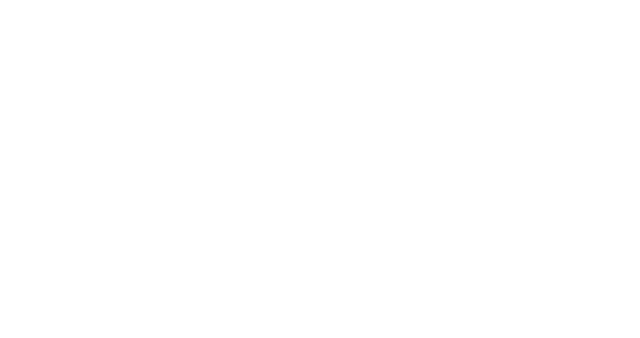
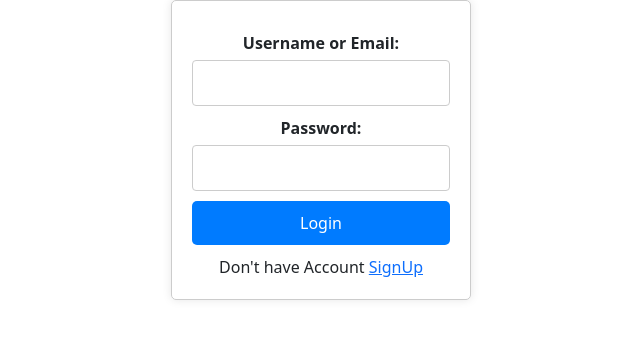
Before and after one commit to YOGESH808/notes-taking-frontend, a React (Create React App) app: page /notes/create in a window 1280 px wide. Before the commit this address had no page. Shown: the top 338 px of the page, without its empty margins (319-959 px from the left). Built offline with nearby package versions, Linux system fonts and the light colour scheme.

Commit message:
added routing

```diff
--- a/src/App.js
+++ b/src/App.js
@@ -4,6 +4,9 @@
 import Dashboard from "./components/Dashboard/Dashboard";
 import NotesList from "./components/Notes/NotesList";
 import { useEffect, useState } from "react";
+import CreateNote from "./components/Notes/CreateNote";
+import NotesHome from "./components/Notes/NotesHome";
+import NoteDetails from "./components/Notes/NoteDetails";
 
 function App() {
   const [authenticated,setAuthenticated] = useState(false);
@@ -22,8 +25,9 @@
           <Route path="/" Component={Dashboard}></Route>
           <Route path="/login" element={<Login onLoginSuccess={handleLoginSucess}/>}></Route>
           <Route path="/signup" Component={SignUp}></Route>
-          <Route path="/notes" element={authenticated?<NotesList/>:<Login onLoginSuccess={handleLoginSucess}/>}></Route>
-          {/* <Route path="/notes/:noteId" element={authenticated?<NoteDetails/>:<Login onLoginSuccess={handleLoginSucess}/>}></Route> */}
+          <Route path="/notes" element={authenticated?<NotesHome/>:<Login onLoginSuccess={handleLoginSucess}/>}></Route>
+          <Route path="/notes/create" element={authenticated?<CreateNote/>:<Login onLoginSuccess={handleLoginSucess}/>}></Route>
+          <Route path="/notes/:noteId" element={authenticated?<NoteDetails/>:<Login onLoginSuccess={handleLoginSucess}/>}></Route>
         </Routes>
       </Router>
     </>
--- a/src/components/Auth/Login.js
+++ b/src/components/Auth/Login.js
@@ -1,6 +1,7 @@
 import React, { useState } from 'react';
 import axios from 'axios';
 import {useNavigate } from 'react-router-dom';
+import { Link } from 'react-router-dom';
 export default function Login({ onLoginSuccess }) {
   const [formData, setFormData] = useState({
     usernameOrEmail: '',
@@ -64,6 +65,7 @@
           Login
         </button>
       </form>
+      <p style={{margin:'10px 0 0 0'}}>Don't have Account <Link to = "/signup">SignUp</Link></p>
     </div>
   );
 }
--- a/src/components/Auth/Signup.js
+++ b/src/components/Auth/Signup.js
@@ -1,6 +1,6 @@
 import React, { useState } from 'react';
 import axios from 'axios';
-import { useNavigate } from 'react-router-dom';
+import { useNavigate ,Link} from 'react-router-dom';
 
 function Signup() {
   const [username, setUsername] = useState('');
@@ -61,6 +61,8 @@
           Sign Up
         </button>
       </form>
+      <p style={{margin:'10px 0 0 0'}}>Already have an Account <Link to = "/login">Login</Link></p>
+
     </div>
   );
 }
```
